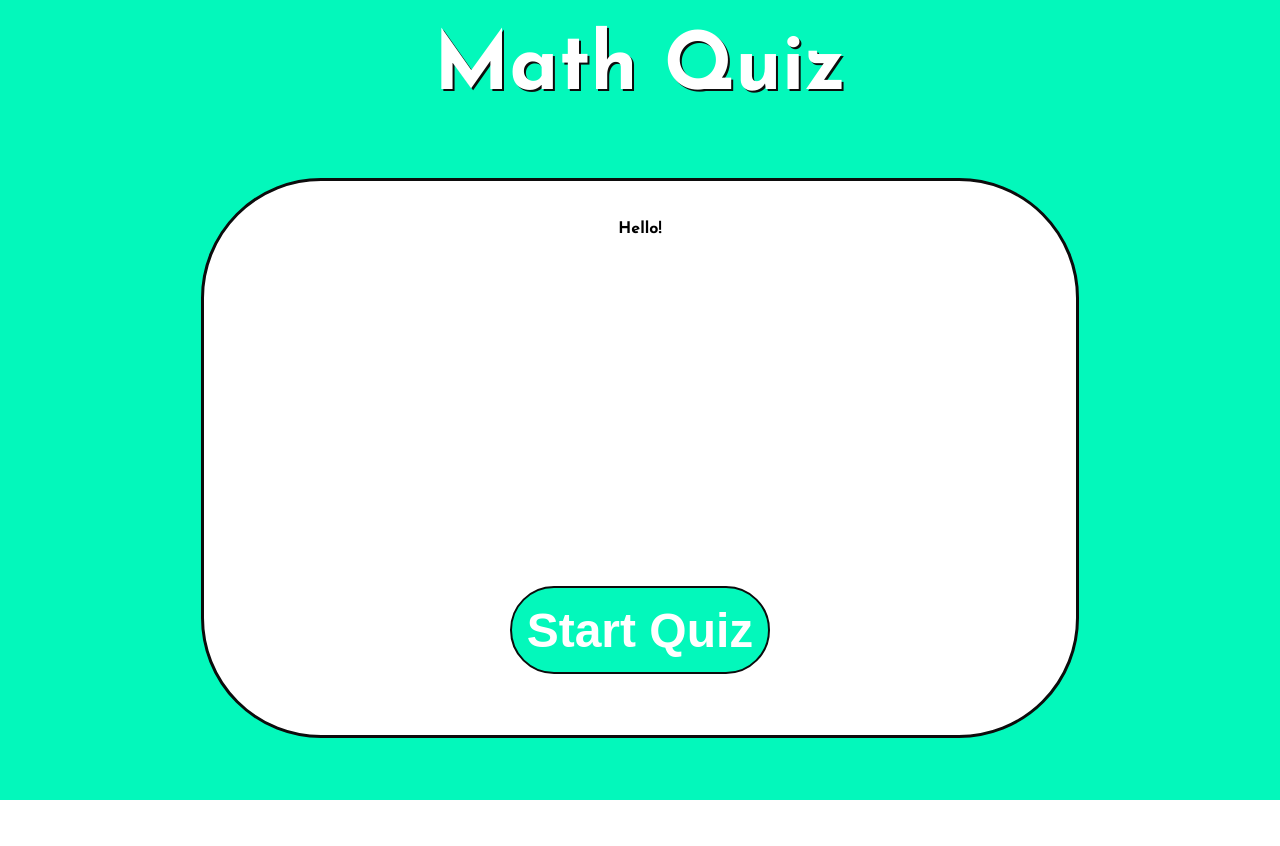
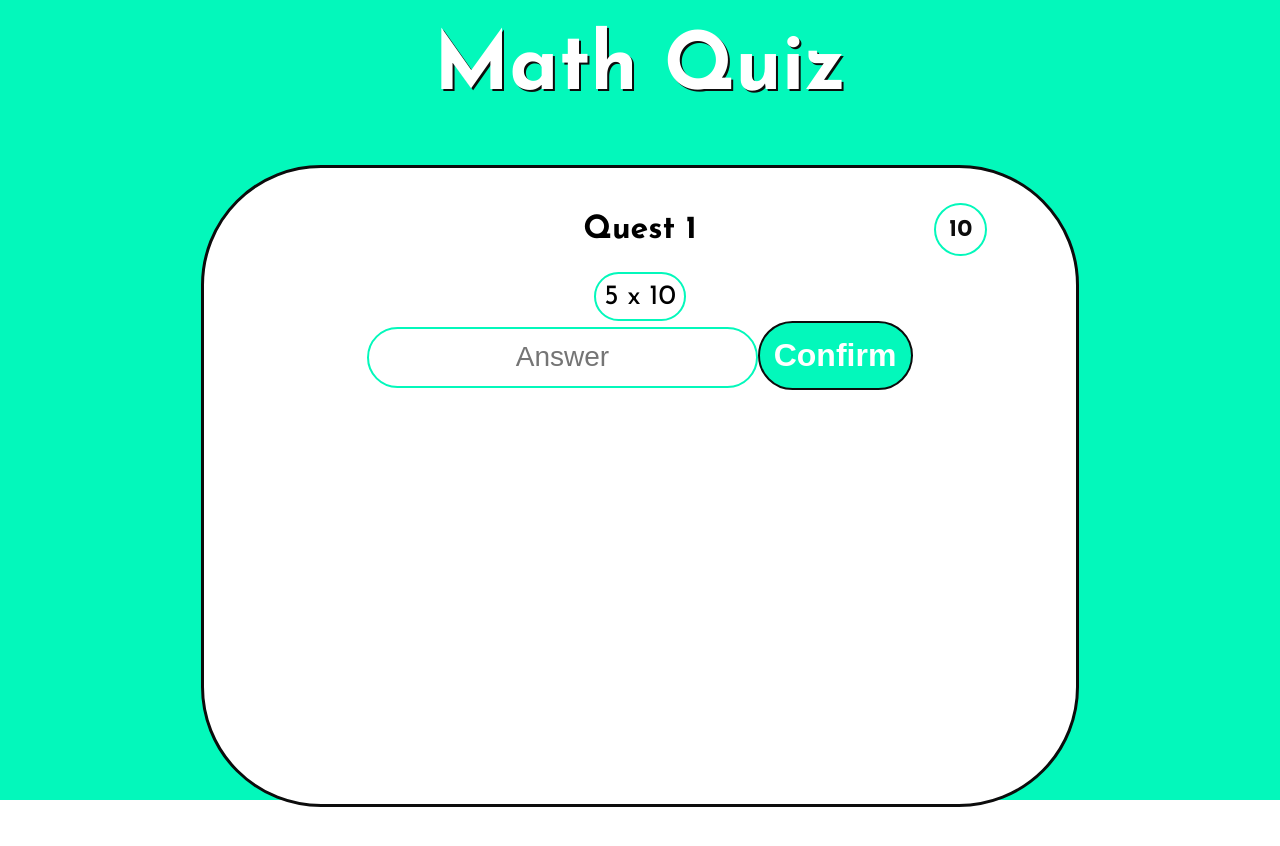
Before and after one commit to Thauan-Rafael/Quiz, a React (Vite) app: page / in a window 1280 px wide. Both pictures are taken after a click on the button "Start Quiz". Shown: the top 846 px of the page. Before the commit the page ends 800 px from the top, so only its background shows below. Built offline with nearby package versions, Linux system fonts and the light colour scheme.

Commit message:
Advancing the project

```diff
--- a/src/components/Home.jsx
+++ b/src/components/Home.jsx
@@ -1,5 +1,5 @@
 import React from "react";
-function Home(){
+function Home(props){
     return(
         <>
             <h2 id="homeTitle">Welcome to the Game !</h2>
@@ -7,6 +7,7 @@ function Home(){
             <li>Random generated numbers</li>
             <li>10 seconds to guess</li>
             <li>Earn 1 point per correct answer</li>
+            <button id='playButton' onClick={props.openQuests}>Start Quiz</button>
         </>
     )
 }
--- a/src/components/Quest.jsx
+++ b/src/components/Quest.jsx
@@ -1,7 +1,19 @@
 import React from 'react'
 function Quest(){
+    let questNumber = 1;
+    let timer = 10;
     return(
-        <h4>Hello!</h4>
+        <>
+            <div id='questPage'>
+                <header id='questHeader'>
+                    <h2>Quest {questNumber}</h2>
+                    <h3>{timer}</h3>
+                </header>
+                <div id='mathQuest'>5 x 10</div>
+                <input id='userInput' placeholder='Answer'></input>
+                <button id='confirmButton'>Confirm</button>
+            </div>
+        </>
     )
 }
 export default Quest;
--- a/src/components/Quiz.jsx
+++ b/src/components/Quiz.jsx
@@ -3,7 +3,7 @@ import Home from './Home'
 import Quest from './Quest'
 function Quiz(){
 
-    const [content,setContent] = React.useState(<Home/>)
+    const [content,setContent] = React.useState(<Home openQuests={openQuests}/>)
     function openQuests(){
         setContent(<Quest/>)
     }
@@ -11,8 +11,7 @@ function Quiz(){
         <>
             <h1 id='quizTitle'>Math Quiz</h1>
             <div id='quizQuest'>
-                <div>{content}</div>
-                <button id='playButton' onClick={openQuests}>Start Quiz</button>
+                <div id='quizContent'>{content}</div>
             </div>
         </>
 )
--- a/src/index.css
+++ b/src/index.css
@@ -21,8 +21,6 @@ body{
     margin: 2vh auto auto auto;
 }
 #quizQuest{
-    display: grid;
-    grid-template-rows: 8fr 4fr;
     margin: auto;
     width: 70%;
     height: 85%;
@@ -31,6 +29,11 @@ body{
     border-radius: 15vh;
     text-align: center;
     padding: 1.5%;
+}
+#quizContent{
+    display: grid;
+    grid-template-rows: 4fr 1.5fr 1.5fr 1.5fr 1.5fr 4fr;
+    align-items: center;
 }
 #playButton{
     background-color: #03f8bb;
@@ -47,8 +50,53 @@ body{
 }
 #homeTitle{
     font-size: 7vh;
-    margin-bottom: 8vh;
 }
 #quizQuest li{
     font-size: 5vh;
 }
+#questPage{
+    height: 100%;
+}
+#questHeader{
+    display: flex;
+    justify-content: center;
+    align-items: center;
+    position: relative;
+}
+#questHeader h2{
+    font-size: 4vh;
+}
+#questHeader h3{
+    font-size: 3vh;
+    color: #0c0c0c;
+    border: 2px solid #03f8bb;
+    padding: 1.5%;
+    border-radius: 100%;
+    position: absolute;
+    right: 0;
+    margin-right: 5.5vw;
+}
+#mathQuest{
+    font-size: 3.5vh;
+    border: 2px solid #03f8bb;
+    border-radius: 10vh;
+    padding: 1%;
+    justify-self: center;
+}
+#userInput{
+    font-size: 3.5vh;
+    text-align: center;
+    border: 2px solid #03f8bb;
+    border-radius: 10vh;
+    padding: 1.5%;
+}
+#confirmButton{
+    background-color: #03f8bb;
+    border-radius: 15vh;
+    border: 2px solid #0c0c0c;
+    color: #ffffff;
+    margin: auto;
+    padding: 1.7%;
+    font-size: 4vh;
+    font-weight: bolder;
+}
```
